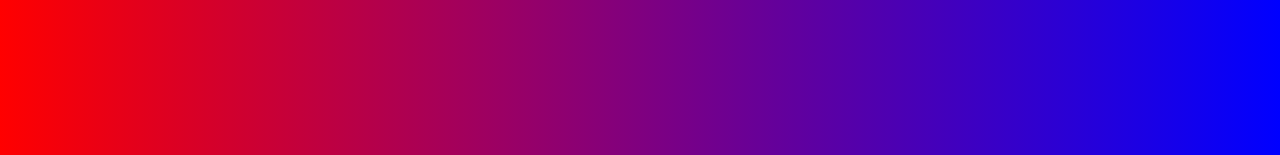
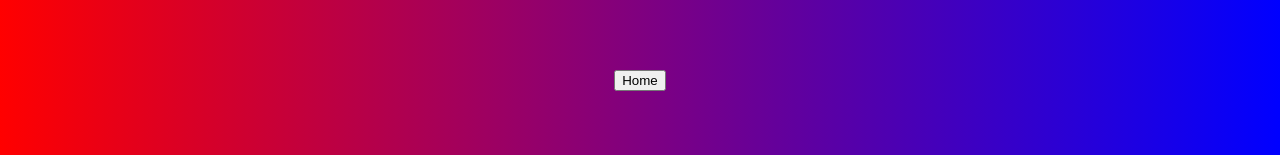
Before and after one commit to PugmanD/playfungames, a plain HTML site: page governor_of_poker.html in a window 1280 px wide. Shown: the part 642-797 px from the top of the page. Drawn offline with Linux system fonts and the light colour scheme.

Commit message:
Update governor_of_poker.html

```diff
--- a/governor_of_poker.html
+++ b/governor_of_poker.html
@@ -12,5 +12,6 @@
 	<object width="1280" height="700" title="Governor of Poker">
             <param name="movie" value="https://www.govofpoker.com/games/governor-of-poker-1.swf">
         </object>
+		<a href="idex.html"><button>Home</button></a>
 	</body>
 </html>
```
